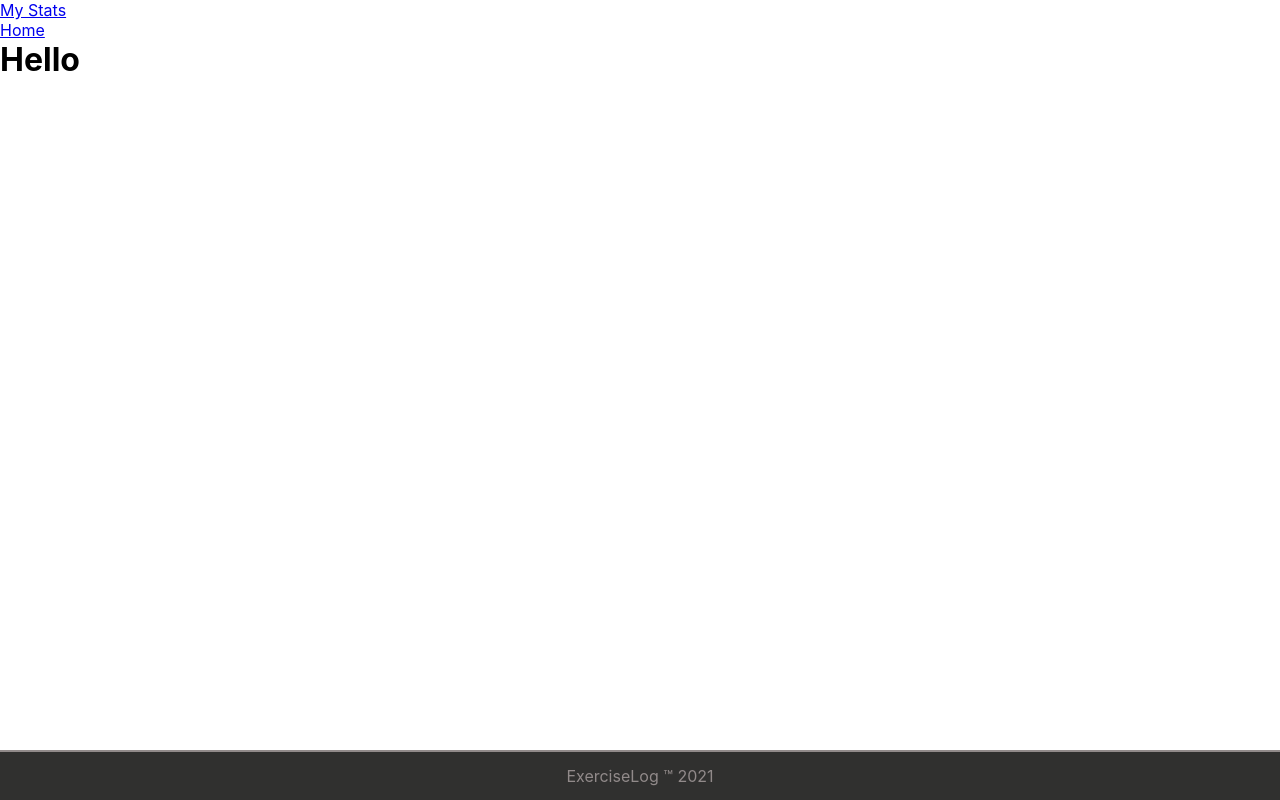
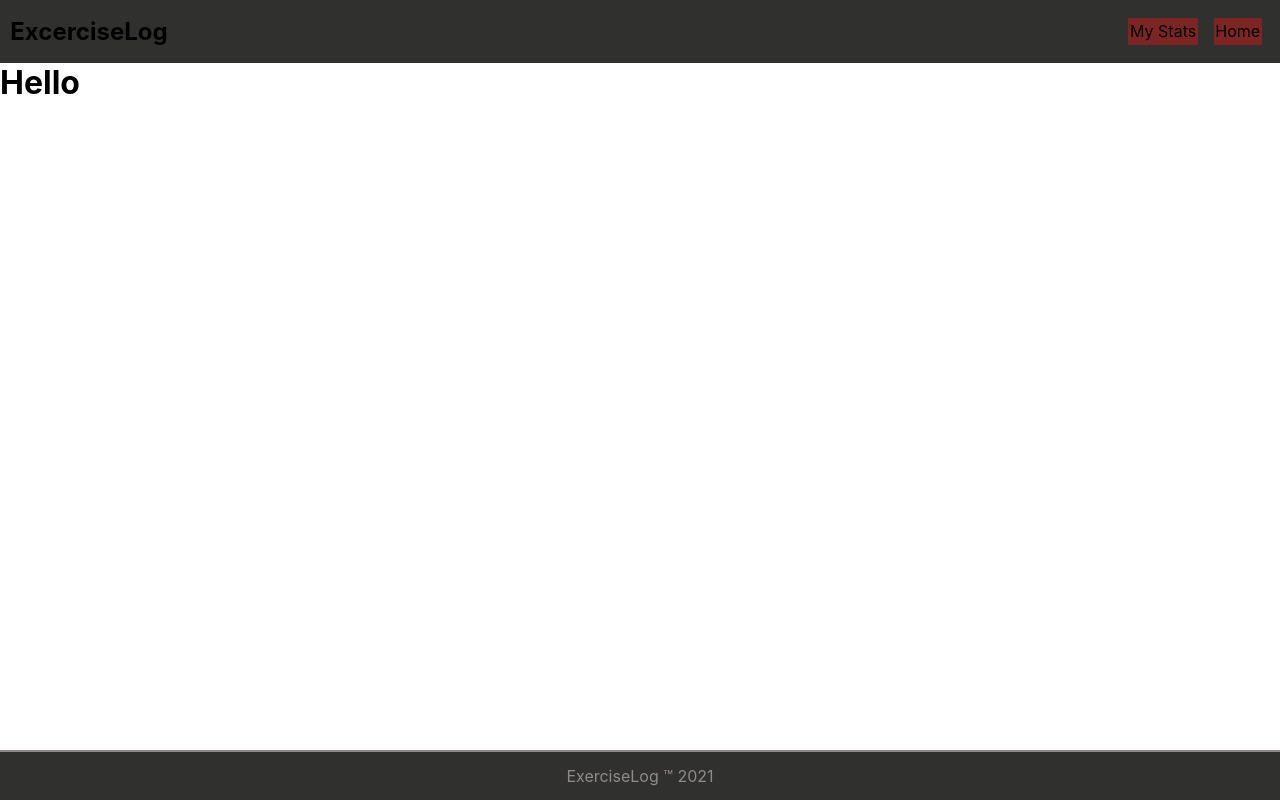
Before and after one commit to cat403/exercise_app, a React (Create React App) app: page / in a window 1280 px wide. Built offline with nearby package versions, Linux system fonts and the light colour scheme.

Commit message:
started styling the nav-bar

```diff
--- a/src/Navigation.css
+++ b/src/Navigation.css
@@ -0,0 +1,34 @@
+.nav-bar {
+  display: flex;
+  flex-direction: row;
+  justify-content: space-between;
+  align-items: center;
+  padding: 0.8vw;
+
+  background-color: #30302f;
+}
+
+.logo-container {
+  background-color: #30302f;
+}
+
+.logo-container h1 {
+  background: linear-gradient();
+}
+
+.nav-bar ul {
+  display: flex;
+  list-style-type: none;
+}
+.nav-bar ul li {
+  padding: 0.2rem 0.1rem 0.2rem 0.1rem;
+  margin: 0.5rem;
+  background-color: #7d2525;
+}
+a,
+a:hover,
+a:focus,
+a:active {
+  text-decoration: none;
+  color: inherit;
+}
--- a/src/Navigation.js
+++ b/src/Navigation.js
@@ -1,9 +1,12 @@
 import React from "react";
-import "./MyStats.css";
+import "./Navigation.css";
 import { Link } from "react-router-dom";
 function Navigation() {
   return (
-    <nav>
+    <nav className="nav-bar">
+      <div className="logo-container">
+        <h1>ExcerciseLog</h1>
+      </div>
       <ul>
         <li>
           <Link to="/mystats">My Stats</Link>
```
